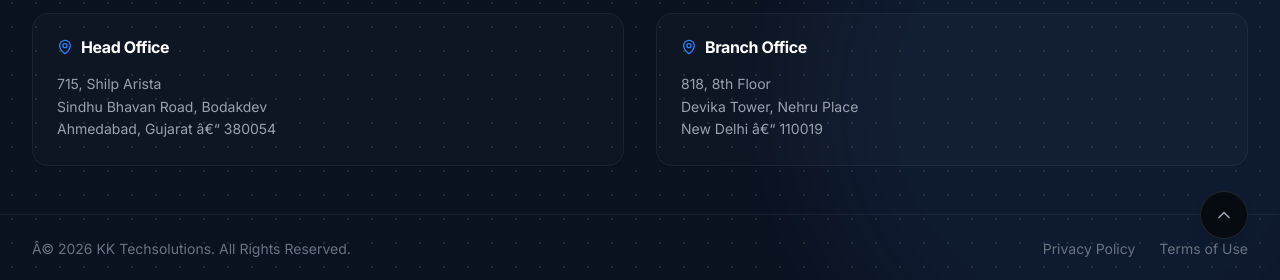
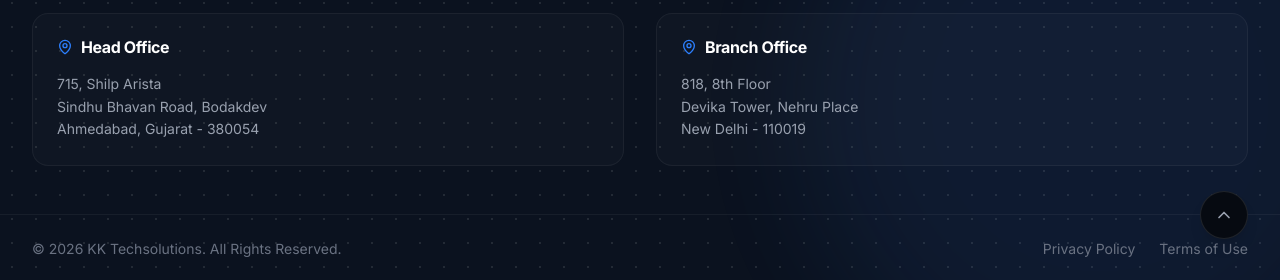
Before and after one commit to Giriraj419419/KK-TechSolutions, a React (Vite) app: page /contact-us in a window 1280 px wide. Shown: the part 2750-3030 px from the top of the page. Built offline with nearby package versions, Linux system fonts and the light colour scheme; no server answers.

Commit message:
fix: resolve encoding issues with pincode dashes and copyright symbol

```diff
--- a/src/components/Footer.tsx
+++ b/src/components/Footer.tsx
@@ -155,7 +155,7 @@ export default function Footer() {
             href="https://maps.google.com/?q=715,+Shilp+Arista,+Sindhu+Bhavan+Road,+Bodakdev,+Ahmedabad,+Gujarat+380054"
             target="_blank"
             rel="noopener noreferrer"
-            aria-label="Head Office â€” Opens Google Maps"
+            aria-label="Head Office - Opens Google Maps"
             className="group relative overflow-hidden bg-white/[0.02] border border-white/5 rounded-2xl p-6 hover:bg-white/[0.04] hover:-translate-y-1 hover:border-blue-500/50 hover:shadow-[0_8px_30px_rgba(59,130,246,0.15)] transition-all duration-300 block cursor-pointer active:scale-95"
           >
             {/* Glass highlight */}
@@ -171,7 +171,7 @@ export default function Footer() {
             <p className="text-sm text-gray-400 leading-relaxed">
               715, Shilp Arista<br/>
               Sindhu Bhavan Road, Bodakdev<br/>
-              Ahmedabad, Gujarat â€“ 380054
+              Ahmedabad, Gujarat - 380054
             </p>
           </a>
 
@@ -179,7 +179,7 @@ export default function Footer() {
             href="https://maps.google.com/?q=818,+8th+Floor,+Devika+Tower,+Nehru+Place,+New+Delhi+110019"
             target="_blank"
             rel="noopener noreferrer"
-            aria-label="Branch Office â€” Opens Google Maps"
+            aria-label="Branch Office - Opens Google Maps"
             className="group relative overflow-hidden bg-white/[0.02] border border-white/5 rounded-2xl p-6 hover:bg-white/[0.04] hover:-translate-y-1 hover:border-blue-500/50 hover:shadow-[0_8px_30px_rgba(59,130,246,0.15)] transition-all duration-300 block cursor-pointer active:scale-95"
           >
             {/* Glass highlight */}
@@ -195,7 +195,7 @@ export default function Footer() {
             <p className="text-sm text-gray-400 leading-relaxed">
               818, 8th Floor<br/>
               Devika Tower, Nehru Place<br/>
-              New Delhi â€“ 110019
+              New Delhi - 110019
             </p>
           </a>
         </div>
@@ -205,7 +205,7 @@ export default function Footer() {
       <div className="border-t border-white/5 relative z-10">
         <div className="mx-auto max-w-7xl px-4 sm:px-6 lg:px-8 py-6 flex flex-col md:flex-row items-center justify-between gap-4 relative">
           <p className="text-sm text-gray-500">
-            Â© {new Date().getFullYear()} KK Techsolutions. All Rights Reserved.
+            © {new Date().getFullYear()} KK Techsolutions. All Rights Reserved.
           </p>
           <div className="flex items-center gap-6">
             <Link to="/privacy-policy" className="text-sm text-gray-500 hover:text-white transition-colors">Privacy Policy</Link>
--- a/src/pages/Contact.tsx
+++ b/src/pages/Contact.tsx
@@ -10,13 +10,13 @@ const offices = [
   {
     id: 'ho',
     name: 'Ahmedabad, Gujarat (HO)',
-    address: '715, Shilp Arista\nSindhu Bhawan Road\nBodakdev\nAhmedabad, Gujarat â€“ 380054',
+    address: '715, Shilp Arista\nSindhu Bhawan Road\nBodakdev\nAhmedabad, Gujarat - 380054',
     mapQuery: 'Shilp Arista, Sindhu Bhawan Road, Bodakdev, Ahmedabad, Gujarat'
   },
   {
     id: 'delhi',
     name: 'Nehru Place, New Delhi',
-    address: '818, 8th Floor\nDevika Tower\nNehru Place\nNew Delhi â€“ 110019',
+    address: '818, 8th Floor\nDevika Tower\nNehru Place\nNew Delhi - 110019',
     mapQuery: '818, 8th Floor, Devika Tower, Nehru Place, New Delhi'
   }
 ];
```
